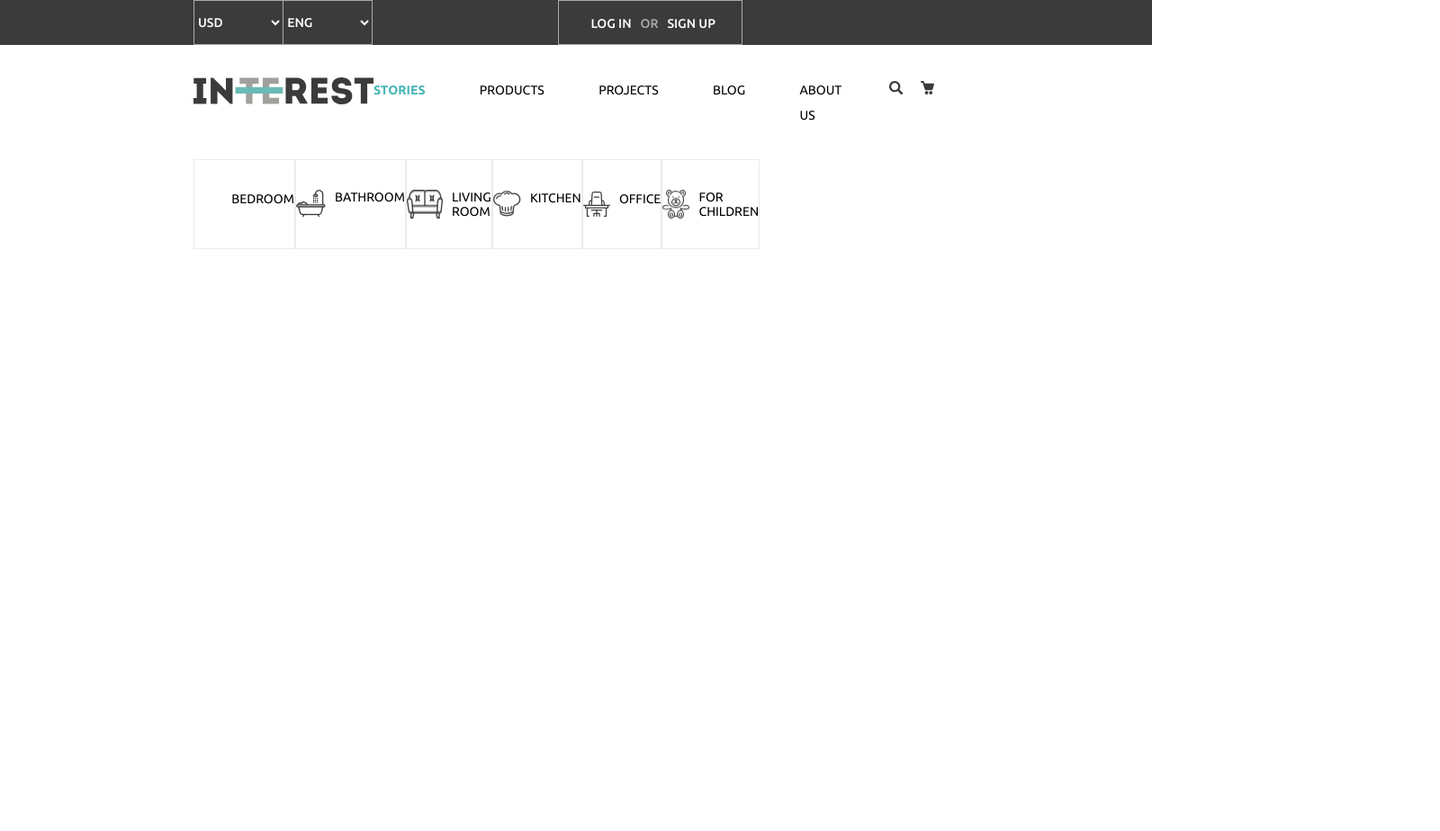
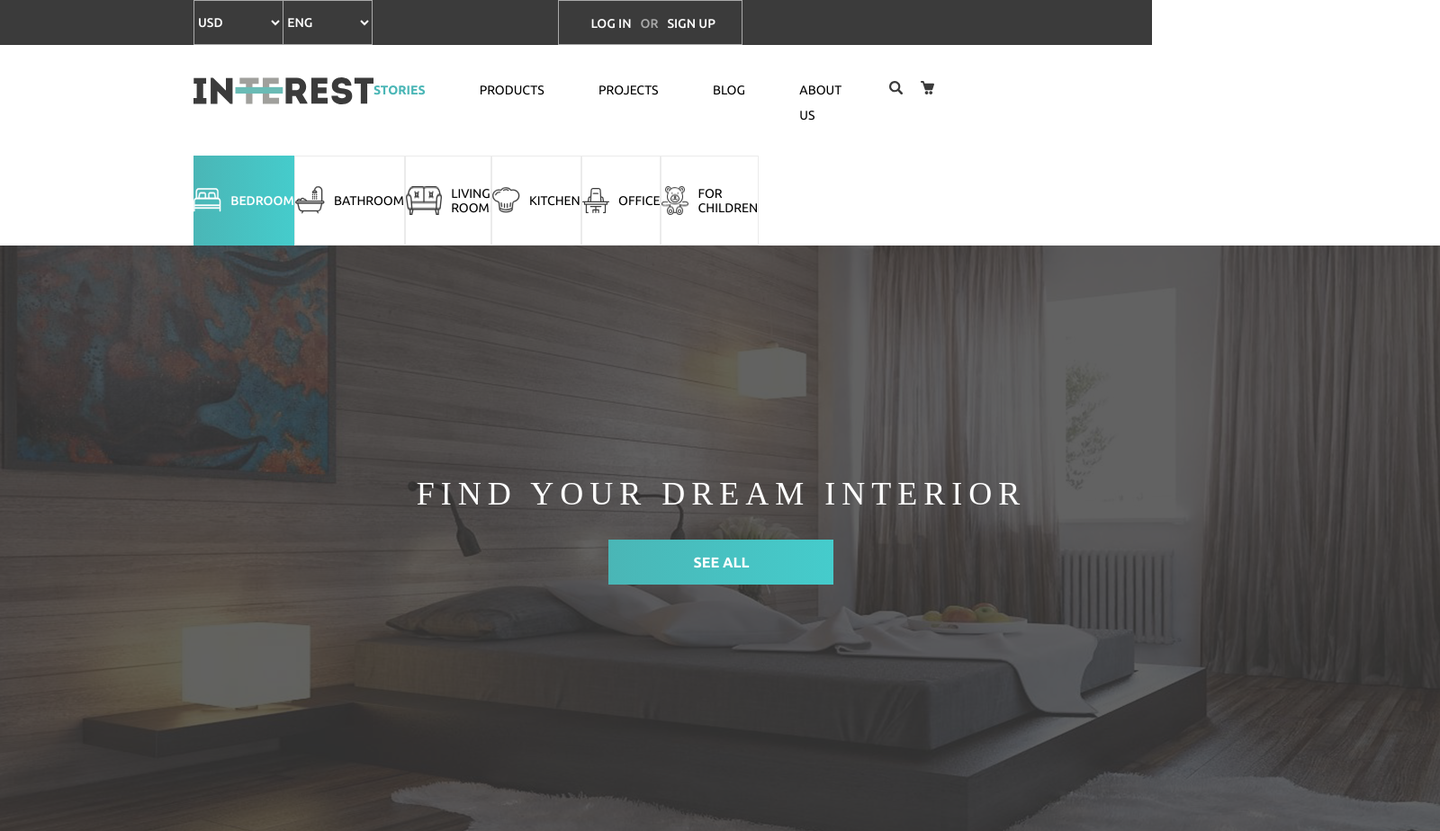
Before and after one commit to Nadinchik/InterestSite, a plain HTML site: page index.html in a window 1280 px wide. Shown: the whole page at 90% size, 1600 px wide, since content can reach past the window. Before the commit the page ends 800 px from the top, so only its background shows below. Drawn offline with Linux system fonts and the light colour scheme; a web font is replaced by a local one.

Commit message:
header/3

```diff
--- a/index.html
+++ b/index.html
@@ -47,13 +47,22 @@
         <div class="navigation__rooms">
             <div class="container">
                 <ul class="rooms__item flex">
-                    <li class="room__li"><a href="#" class="active"><img src="images/header_bedroom.png">Bedroom</a></li>
-                    <li class="room__li"><a href="#"><img src="images/header_bath.png">Bathroom</a></li>
-                    <li class="room__li"><a href="#"><img src="images/header_living.png">Living room</a></li>
-                    <li class="room__li"><a href="#"><img src="images/header_kithen.png">Kitchen</a></li>
-                    <li class="room__li"><a href="#"><img src="images/header_office.png">Office</a></li>
-                    <li class="room__li"><a href="#"><img src="images/header_children.png">For children</a></li>
+                    <li class="room__li active"><a href="#" class="active"><img src="images/header_bedroom.png"><span>Bedroom</span></a>
+                    </li>
+                    <li class="room__li"><a href="#"><img src="images/header_bath.png"><span>Bathroom</span></a></li>
+                    <li class="room__li"><a href="#"><img src="images/header_living.png"><span>Living room</span></a>
+                    </li>
+                    <li class="room__li"><a href="#"><img src="images/header_kithen.png"><span>Kitchen</span></a></li>
+                    <li class="room__li"><a href="#"><img src="images/header_office.png"><span>Office</span></a></li>
+                    <li class="room__li"><a href="#"><img src="images/header_children.png"><span>For children</span></a>
+                    </li>
                 </ul>
+            </div>
+        </div>
+        <div class="header__seeAll flex">
+            <div class="title__seeAll flex">
+                <h1>Find your dream interior</h1>
+                <button class="btn__seeAll">See all</button>
             </div>
         </div>
 
--- a/styles/main.css
+++ b/styles/main.css
@@ -11,6 +11,11 @@
 @font-face {
     font-family: Ubuntu-Bold;
     src: url("../fonts/Ubuntu-Bold.ttf");
+}
+
+@font-face {
+    font-family: Ubuntu-Light;
+    src: url("../fonts/Ubuntu-Light.ttf");
 }
 
 * {
@@ -69,7 +74,7 @@ html {
 }
 
 body {
-    font-family: Ubuntu-Regular;
+    font: 14px Ubuntu-Regular;
     min-height: 100%;
     height: 100%;
     position: relative;
@@ -83,8 +88,7 @@ body {
 .select__item,
 .login__list {
     height: 50px;
-    font-family: Ubuntu-Medium;
-    font-size: 14px;
+    font: 14px Ubuntu-Medium;
     color: #FFF;
     background: #3B3B3B;
 }
@@ -149,27 +153,27 @@ body {
     color: #4AB6B6;
 }
 
-.nav__list li:first-child{
-    padding-right: 60.25px;
+.nav__list li:first-child {
+    padding-right: 60.1px;
 }
 
-.nav__list li:nth-child(2){
+.nav__list li:nth-child(2) {
     padding-right: 60.33px;
 }
 
-.nav__list li:nth-child(3){
+.nav__list li:nth-child(3) {
     padding-right: 60.39px;
 }
 
-.nav__list li:nth-child(4){
+.nav__list li:nth-child(4) {
     padding-right: 60.46px;
 }
 
-.nav__list li:nth-last-child(3){
+.nav__list li:nth-last-child(3) {
     padding-right: 53.2px;
 }
 
-.nav__list li:nth-last-child(2){
+.nav__list li:nth-last-child(2) {
     padding-right: 20px;
 }
 
@@ -177,15 +181,25 @@ body {
     padding-right: 0;
 }
 
-.navigation__rooms{
-    padding-top: 34.57px;
-    font-family: Ubuntu-Regular;
+.navigation__rooms {
+    padding-top: 30.57px;
+    font: 14px Ubuntu-Regular;
     text-transform: uppercase;
-    font-size: 14px;
 }
 
-.rooms__item{
+.rooms__item {
+    height: 100px;
+    align-items: center;
     justify-content: space-between;
+}
+
+.rooms__item li.active {
+    background: linear-gradient(91deg, #4AB6B6, #45CCCC);
+    border: none;
+}
+
+.rooms__item li:hover {
+    background: linear-gradient(91deg, #4AB6B6, #45CCCC);
 }
 
 .room__li {
@@ -197,10 +211,54 @@ body {
     border: 1px solid #EBEBEB;
 }
 
-.room__li a{
+.room__li a {
     display: flex;
 }
 
-.room__li img{
+.room__li span {
+    display: flex;
+    align-items: center;
+}
+
+.room__li a.active {
+    font-family: Ubuntu-Medium;
+    color: #fff;
+}
+
+.room__li img {
     padding-right: 10.22px;
 }
+
+.header__seeAll {
+    height: 651px;
+    width: 1600px;
+    justify-content: center;
+    background: url('../images/header__background.png') no-repeat;
+    background-position-y: 100%;
+}
+
+.title__seeAll {
+    padding: 0 0 19px 3px;
+    flex-direction: column;
+    align-items: center;
+    justify-content: center;
+}
+
+.title__seeAll h1 {
+    padding-bottom: 30.03px;
+    font: 36px Ubuntu-Light;
+    text-transform: uppercase;
+    letter-spacing: 7px;
+    color: #FFF;
+}
+
+.btn__seeAll {
+    width: 250px;
+    height: 50px;
+    padding-top: 1px;
+    font: 16px Ubuntu-Bold;
+    text-transform: uppercase;
+    color: #FFF;
+    border: none;
+    background: linear-gradient(90deg, #4AB6B6, #45CCCC);
+}
```
Also changed, not shown: images/header__background.png (added), images/header_background.png (deleted).
